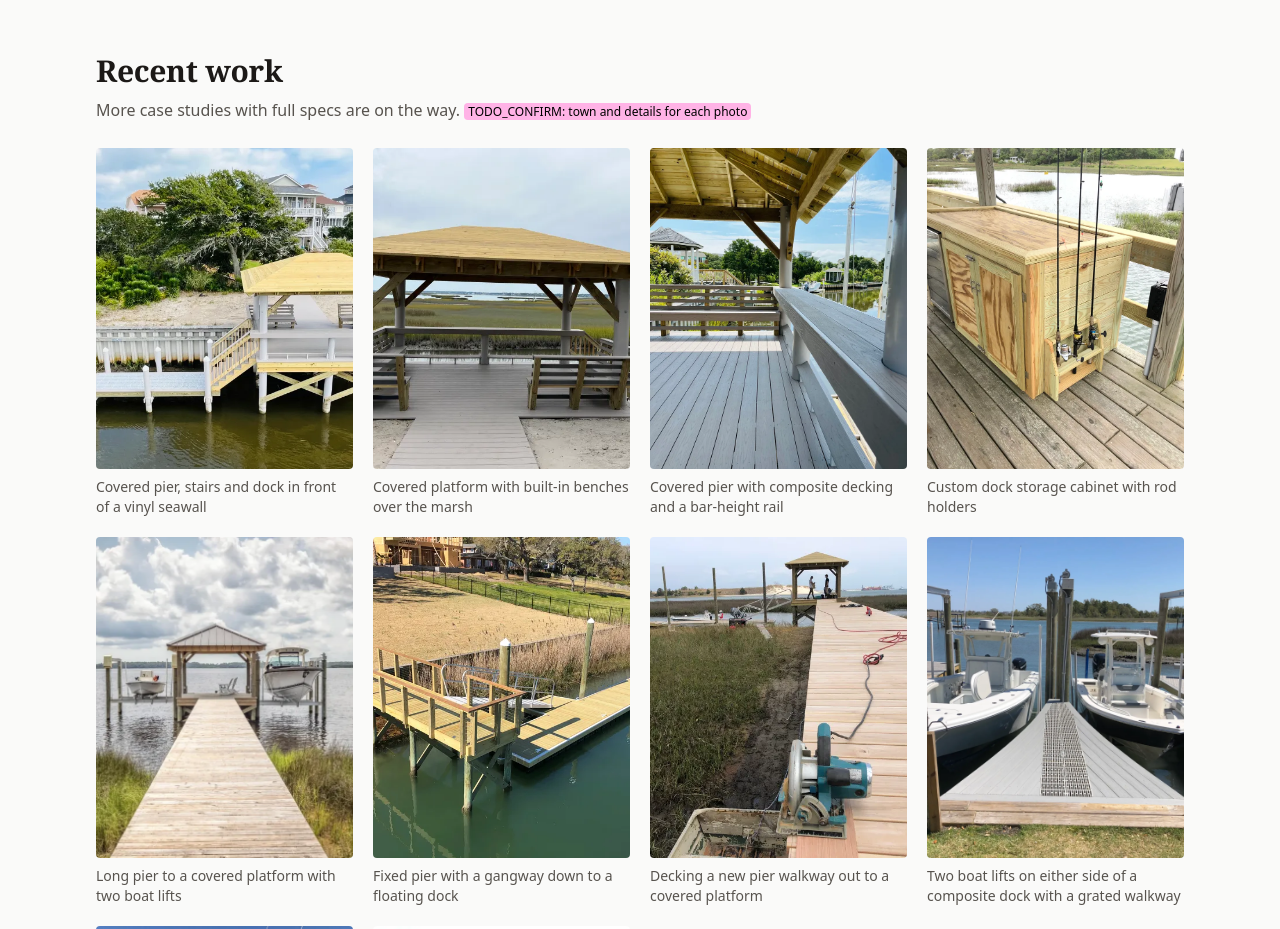
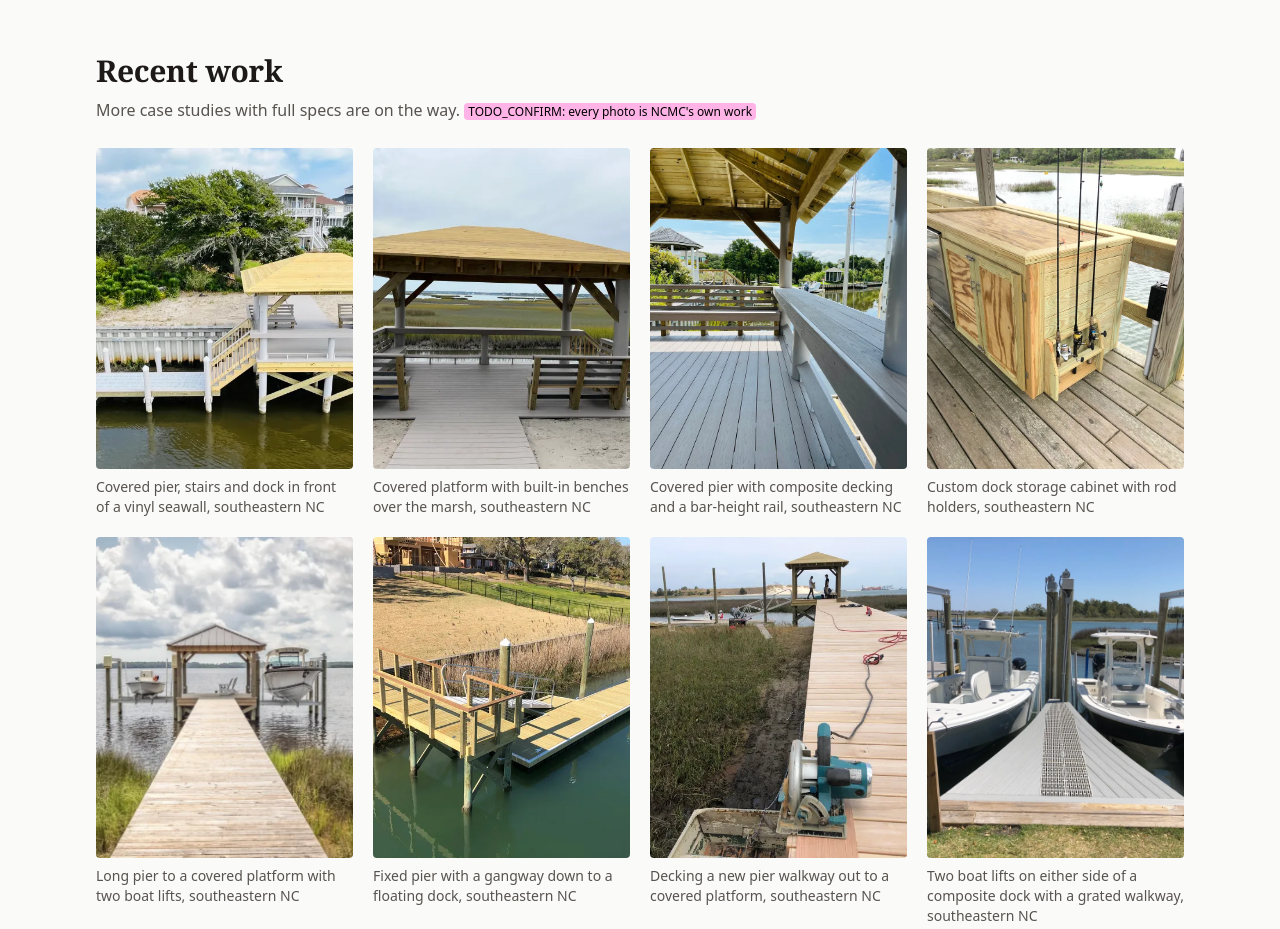
Before and after one commit to colin320/NCMC, an Astro site: page /projects in a window 1280 px wide. Shown: the part 951-1880 px from the top of the page. Built offline with nearby package versions, Linux system fonts and the light colour scheme; Astro itself is replaced by a stand-in of ours.

Commit message:
Photos: state location at region level (southeastern NC) in alt text and captions
Specific towns are unknown for each photo, so alt text and captions name the
company's service area instead of guessing a town. Real towns can be swapped in
per photo once the client confirms them.

Co-Authored-By: Claude Opus 5.5 <noreply@anthropic.com>
Claude-Session: https://claude.ai/code/session_01QaUHSEwaDernD8xP9xQH1x

```diff
--- a/docs/LAUNCH-CHECKLIST.md
+++ b/docs/LAUNCH-CHECKLIST.md
@@ -30,7 +30,7 @@ Launch gate: `npm run build && npm run check:placeholders` must report zero `TOD
 | Dredging still offered? | `src/content/services/dredging.md` | If no, delete the file (links update automatically) |
 | North Topsail project: year, photos, permission to name town, challenge/solution/timeline | `src/content/projects/north-topsail-beach-seawall-dock-lifts.md` | Client quote only if real |
 | Tide Tamer as the lift brand on that project | `boat-lifts.md` FAQ | Brief lists Tide Tamer as a supplier credit; confirm |
-| "Recent work" photos: town, year, what was built | `src/data/gallery.ts` (home slider + projects page) | 7 photos supplied in chat; confirm all are NCMC's own work. The long-pier-with-two-lifts photo looks professionally shot: confirm photographer permission or credit |
+| "Recent work" photos: confirm all are NCMC's own work. Optional: if the client names the real town for a photo, swap REGION for it in that entry | `src/data/gallery.ts` (home slider + projects page) | 7 photos supplied in chat; confirm all are NCMC's own work. The long-pier-with-two-lifts photo looks professionally shot: confirm photographer permission or credit |
 
 ## 2. Other decisions (not rendered as placeholders)
 
--- a/src/content/services/boat-lifts.md
+++ b/src/content/services/boat-lifts.md
@@ -7,7 +7,7 @@ metaTitle: Boat Lift Installation in Wilmington, NC | NCMC
 metaDescription: Elevator, 4-post and cradle boat lifts installed on new or existing docks in Wilmington and coastal NC. Free estimates. Call (910) 465-1712.
 cardSummary: Elevator, 4-post and cradle lifts sized and installed for your boat.
 image: ../../assets/photos/twin-boat-lifts-composite-dock-grated-walkway.webp
-imageAlt: Two center console boats raised on boat lifts on either side of a gray composite dock with a grated walkway
+imageAlt: Two center console boats raised on boat lifts on either side of a gray composite dock with a grated walkway in southeastern NC
 answer: NC Marine Construction installs boat lifts on new and existing docks in Wilmington and coastal North Carolina, including elevator lifts, 4-post lifts and cradle lifts. A lift keeps your hull out of salt water, which reduces growth, corrosion and bottom painting. We size the lift to your boat and confirm the dock and pilings can carry it.
 included:
   - Lift sizing based on boat weight, beam and length
--- a/src/content/services/docks-piers.md
+++ b/src/content/services/docks-piers.md
@@ -8,7 +8,7 @@ metaDescription: Fixed docks, piers and covered platforms built to engineered pl
 cardSummary: Fixed docks, piers, walkways and covered platforms built on engineered plans.
 answer: NC Marine Construction builds fixed docks and piers for waterfront homeowners in Wilmington and southeastern North Carolina. We handle the full job, from site visit and engineered plans to pilings, framing, decking and finish details like covered platforms and benches. Every project starts with a free on-site estimate, and we explain the CAMA permit path up front.
 image: ../../assets/photos/pier-gazebo-marsh-view.webp
-imageAlt: Covered pier platform with a hip roof, built-in benches and composite decking overlooking a coastal marsh
+imageAlt: Covered pier platform with a hip roof, built-in benches and composite decking overlooking a coastal marsh in southeastern NC
 included:
   - Free site visit and shoreline assessment
   - Engineered plans for the pier, platform and any lift
--- a/src/content/services/seawalls-bulkheads.md
+++ b/src/content/services/seawalls-bulkheads.md
@@ -8,7 +8,7 @@ metaDescription: Vinyl seawalls and bulkhead replacement in Wilmington and coast
 cardSummary: Vinyl seawalls and bulkhead replacement that hold your shoreline in place.
 answer: NC Marine Construction builds and replaces vinyl seawalls and bulkheads for waterfront properties in Wilmington and coastal North Carolina. A bulkhead holds the shoreline in place and stops erosion from tides, wakes and storms. We build to engineered plans using vinyl sheet piling, including CMI vinyl on a recent project, and explain the CAMA permit path up front.
 image: ../../assets/photos/covered-pier-gazebo-vinyl-seawall.webp
-imageAlt: White vinyl seawall along a sandy waterfront yard with a covered pier and gazebo-style roof
+imageAlt: White vinyl seawall along a sandy waterfront yard with a covered pier and gazebo-style roof in southeastern NC
 included:
   - Site visit and shoreline assessment
   - Engineered plans for the wall, tiebacks and returns
--- a/src/data/gallery.ts
+++ b/src/data/gallery.ts
@@ -1,7 +1,10 @@
 /**
- * Recent work photos supplied by the client. [CONFIRM] town, year and what was built
- * for each, then move them into project case studies where possible.
+ * Recent work photos supplied by the client. Location is stated at the region level
+ * ("southeastern NC", the company's service area) because the specific town for each job
+ * is unknown. Never assign a town to a photo unless the client confirms the job was there;
+ * when they do, replace REGION in that entry with the town (e.g. 'Hampstead, NC').
  */
+const REGION = 'southeastern NC';
 import pierGazeboSeawall from '../assets/photos/covered-pier-gazebo-vinyl-seawall.webp';
 import pierGazeboMarsh from '../assets/photos/pier-gazebo-marsh-view.webp';
 import coveredPierComposite from '../assets/photos/covered-pier-composite-decking-canal-view.webp';
@@ -14,14 +17,14 @@ import liftsSideView from '../assets/photos/boat-lifts-side-view-composite-dock.
 import pierBench from '../assets/photos/pier-bench-railing-inlet-view.webp';
 
 export const gallery = [
-  { src: pierGazeboSeawall, caption: 'Covered pier, stairs and dock in front of a vinyl seawall', alt: 'Covered pier with a hip roof and stairs down to a lower dock, built in front of a white vinyl seawall' },
-  { src: pierGazeboMarsh, caption: 'Covered platform with built-in benches over the marsh', alt: 'Covered pier platform with a hip roof, built-in benches and composite decking overlooking a coastal marsh' },
-  { src: coveredPierComposite, caption: 'Covered pier with composite decking and a bar-height rail', alt: 'Shaded pier deck with gray composite decking, a wide bar-height rail and a view down a residential canal' },
-  { src: dockCabinet, caption: 'Custom dock storage cabinet with rod holders', alt: 'Custom pressure treated storage cabinet with built-in fishing rod holders on a dock overlooking marsh' },
-  { src: longPierLifts, caption: 'Long pier to a covered platform with two boat lifts', alt: 'Long wooden pier crossing marsh grass to a covered platform with a metal roof and two boats on lifts' },
-  { src: gangwayFloatingDock, caption: 'Fixed pier with a gangway down to a floating dock', alt: 'New fixed pier and stairs with an aluminum gangway leading down to a floating dock on calm green water' },
-  { src: walkwayConstruction, caption: 'Decking a new pier walkway out to a covered platform', alt: 'Crew decking a long new pier walkway across the marsh toward a covered platform, with a circular saw in the foreground' },
-  { src: twinLifts, caption: 'Two boat lifts on either side of a composite dock with a grated walkway', alt: 'Two center console boats raised on boat lifts on either side of a gray composite dock with a light-passing grated walkway down the middle' },
-  { src: liftsSideView, caption: 'Boats on lifts beside a composite dock and bulkhead', alt: 'Side view of two center console boats on boat lifts next to a composite dock with grated decking and a timber-capped bulkhead' },
-  { src: pierBench, caption: 'Built-in bench and corner table on a pier railing', alt: 'Pressure treated built-in bench with a corner table and cup holder on a pier railing overlooking an inlet' },
+  { src: pierGazeboSeawall, caption: `Covered pier, stairs and dock in front of a vinyl seawall, ${REGION}`, alt: `Covered pier with a hip roof and stairs down to a lower dock, built in front of a white vinyl seawall in ${REGION}` },
+  { src: pierGazeboMarsh, caption: `Covered platform with built-in benches over the marsh, ${REGION}`, alt: `Covered pier platform with a hip roof, built-in benches and composite decking overlooking a coastal marsh in ${REGION}` },
+  { src: coveredPierComposite, caption: `Covered pier with composite decking and a bar-height rail, ${REGION}`, alt: `Shaded pier deck with gray composite decking, a wide bar-height rail and a view down a residential canal in ${REGION}` },
+  { src: dockCabinet, caption: `Custom dock storage cabinet with rod holders, ${REGION}`, alt: `Custom pressure treated storage cabinet with built-in fishing rod holders on a dock overlooking marsh in ${REGION}` },
+  { src: longPierLifts, caption: `Long pier to a covered platform with two boat lifts, ${REGION}`, alt: `Long wooden pier crossing marsh grass to a covered platform with a metal roof and two boats on lifts in ${REGION}` },
+  { src: gangwayFloatingDock, caption: `Fixed pier with a gangway down to a floating dock, ${REGION}`, alt: `New fixed pier and stairs with an aluminum gangway leading down to a floating dock on calm green water in ${REGION}` },
+  { src: walkwayConstruction, caption: `Decking a new pier walkway out to a covered platform, ${REGION}`, alt: `Crew decking a long new pier walkway across the marsh toward a covered platform, with a circular saw in the foreground in ${REGION}` },
+  { src: twinLifts, caption: `Two boat lifts on either side of a composite dock with a grated walkway, ${REGION}`, alt: `Two center console boats raised on boat lifts on either side of a gray composite dock with a light-passing grated walkway down the middle in ${REGION}` },
+  { src: liftsSideView, caption: `Boats on lifts beside a composite dock and bulkhead, ${REGION}`, alt: `Side view of two center console boats on boat lifts next to a composite dock with grated decking and a timber-capped bulkhead in ${REGION}` },
+  { src: pierBench, caption: `Built-in bench and corner table on a pier railing, ${REGION}`, alt: `Pressure treated built-in bench with a corner table and cup holder on a pier railing overlooking an inlet in ${REGION}` },
 ];
--- a/src/pages/index.astro
+++ b/src/pages/index.astro
@@ -112,7 +112,7 @@ const steps = [
       <div class="mt-6">
         <GallerySlider photos={slides} id="home-gallery" label="Recent work" />
       </div>
-      <p class="mt-2 text-sm"><span class="todo">TODO_CONFIRM: town for each photo, and that every photo is NCMC's own work</span></p>
+      <p class="mt-2 text-sm"><span class="todo">TODO_CONFIRM: every photo is NCMC's own work (and photographer permission where needed)</span></p>
     </div>
   </section>
 
--- a/src/pages/projects/index.astro
+++ b/src/pages/projects/index.astro
@@ -26,7 +26,7 @@ const galleryLd = imageGallerySchema('NC Marine Construction project photos', ne
     </div>
 
     <h2 class="mt-14 text-3xl">Recent work</h2>
-    <p class="mt-2 text-muted">More case studies with full specs are on the way. <span class="todo">TODO_CONFIRM: town and details for each photo</span></p>
+    <p class="mt-2 text-muted">More case studies with full specs are on the way. <span class="todo">TODO_CONFIRM: every photo is NCMC's own work</span></p>
     <ul class="mt-6 grid gap-5 sm:grid-cols-2 lg:grid-cols-4">
       {gallery.map((g) => (
         <li>
```
